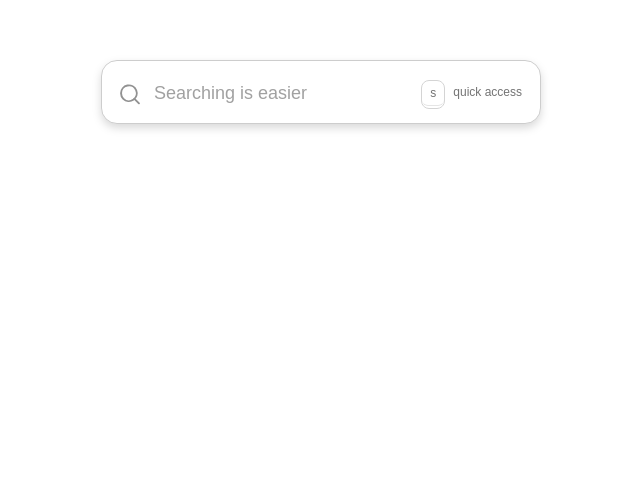
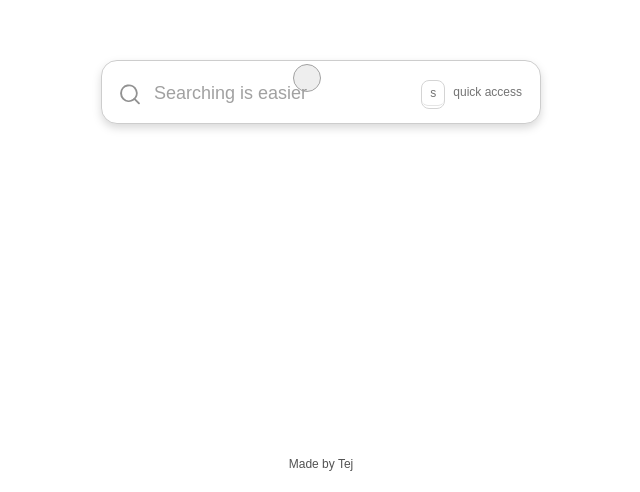
Before and after one commit to tejas-git64/Search-results-animation, a React (Vite) app: page / in a window 1280 px wide. Shown: the part 308-800 px from the top of the page, without its empty margins (319-959 px from the left). Built offline with nearby package versions, Linux system fonts and the light colour scheme; grey boxes are pictures that could not be loaded; a web font is replaced by a local one.

Commit message:
added custom cursor and info

```diff
--- a/src/App.tsx
+++ b/src/App.tsx
@@ -1,10 +1,13 @@
 import "./App.css";
 import Card from "./Card";
+import { CustomCursor } from "./components/CustomCursor/CustomCursor";
 
 function App() {
   return (
-    <div className="w-full h-full flex items-center font-mona justify-center">
+    <div className="font-mona flex h-full w-full cursor-none items-center justify-center">
       <Card />
+      <CustomCursor />
+      <p className="absolute bottom-5 text-xs text-neutral-600">Made by Tej</p>
     </div>
   );
 }
```
